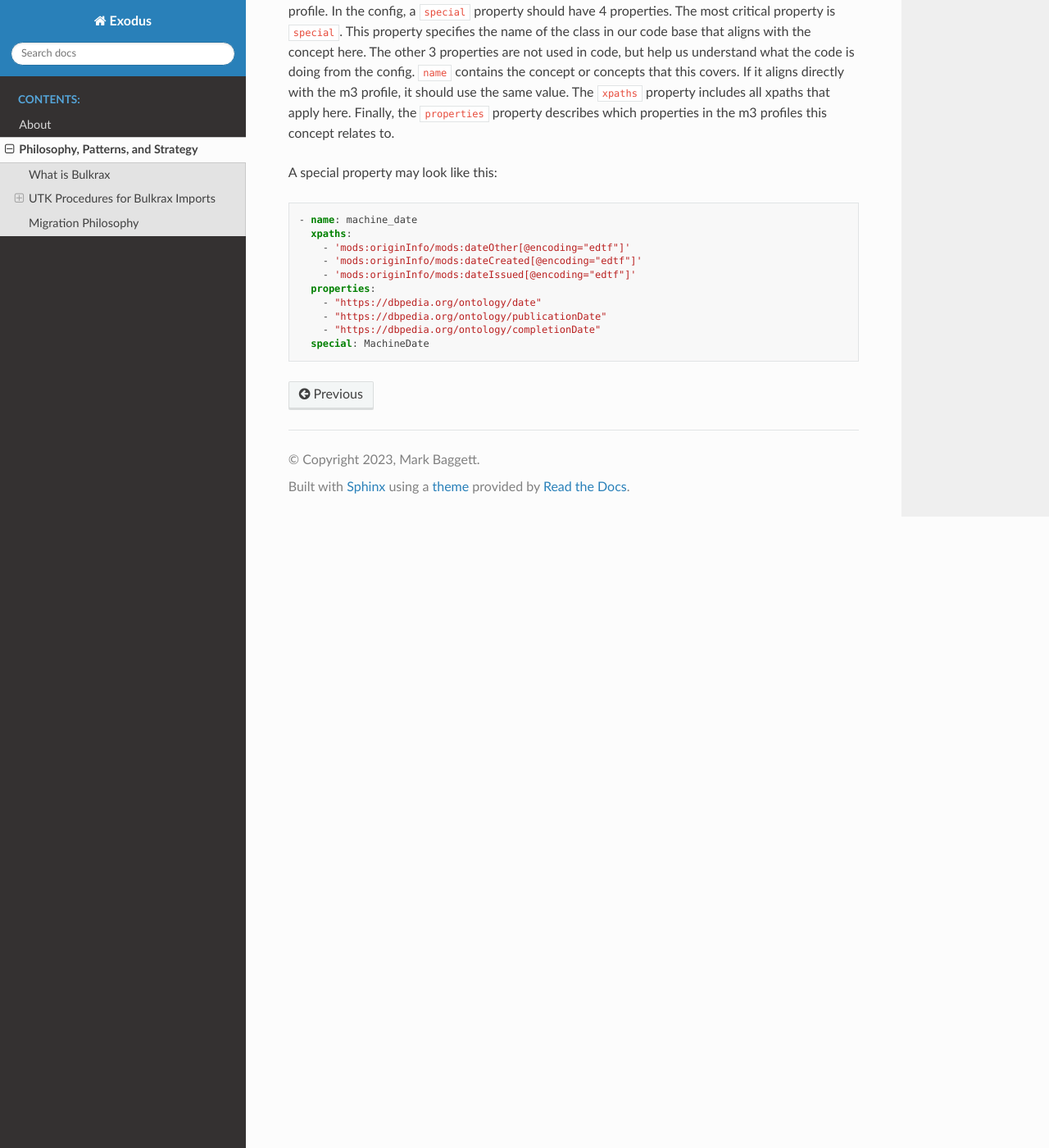
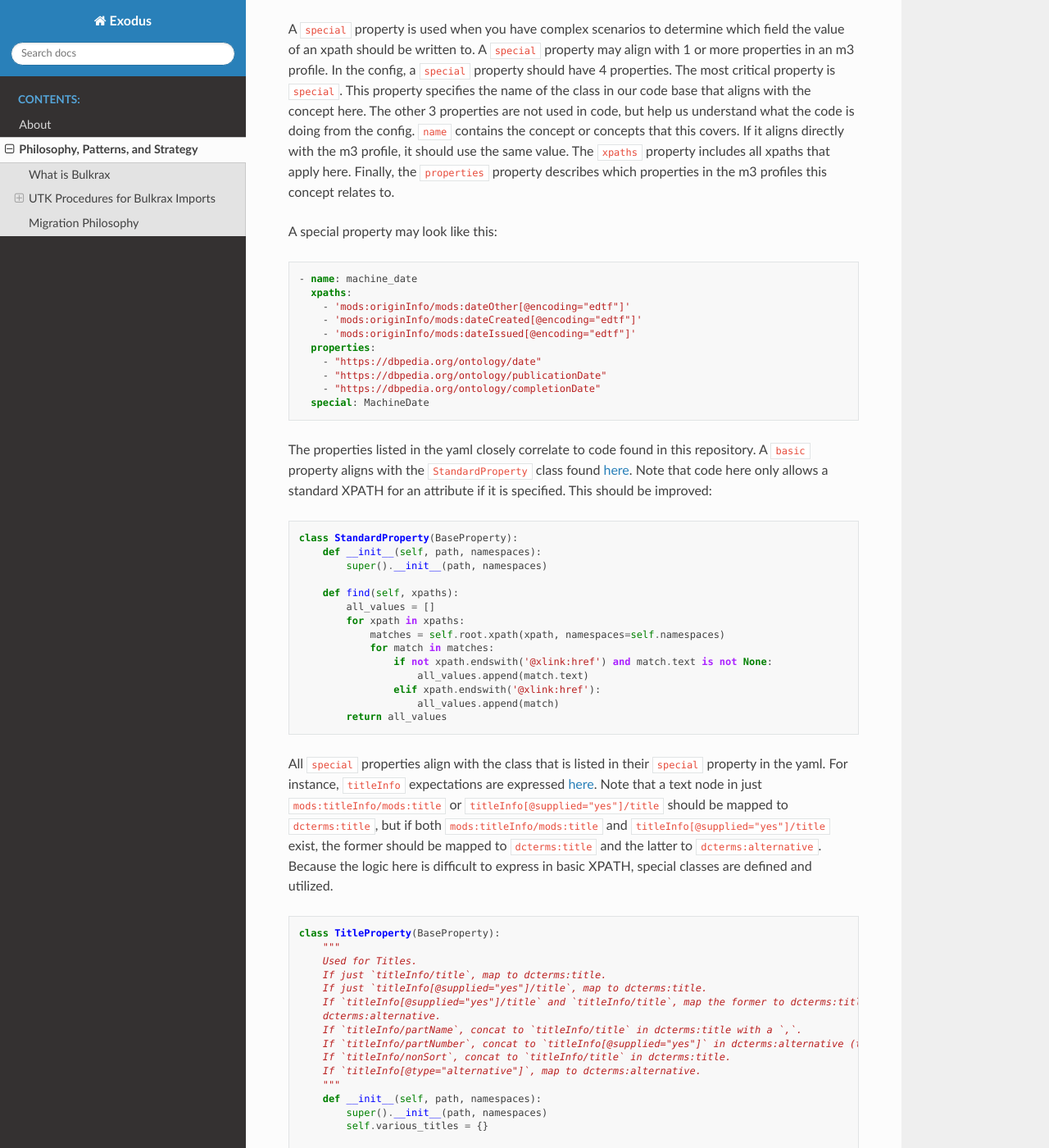
Before and after one commit to markpbaggett/exodus, a Sphinx documentation site: the page built from docs/source/contents/00_philosophy_patterns_strategy.rst, in a window 1280 px wide and 1400 px high, scrolled down 2732 px. Shown: the whole window at 82% size. Built offline with Sphinx 7.4.7 and the Read the Docs theme 2.0.0, drawn with Linux system fonts in a browser that asks for light colours; some of the changed text lies outside the part shown.

Commit message:
Explain.

```diff
--- a/docs/source/contents/00_philosophy_patterns_strategy.rst
+++ b/docs/source/contents/00_philosophy_patterns_strategy.rst
@@ -87,11 +87,13 @@
 ====================
 
 UTK's philosophy for migration is to automate as much of the migration as possible without touching metadata or files by
-hand.
+hand. In order to prepare for migration, UTK developed a `metadata mapping <https://utk-mods-to-rdf.readthedocs.io/>`_
+from MODS to RDF that informs migration utilities how to read in descriptive metadata in MODS and write it to the correct
+RDF field.
 
-In order to do this, UTK starts by defining a machine-readable config for working with its descriptive metadata. The
-machine readable file is in yaml. The yaml file has 1 property called :code:`mapping` with an array of properties that
-align with our m3 profile or another m3 profile.
+In order to align code with this metadata mapping, UTK starts by defining a machine-readable config for working with its
+descriptive metadata. The machine readable file is in yaml. The yaml file has 1 property called :code:`mapping` with an
+array of properties that align with our m3 profile or another m3 profile.
 
 There are two patterns for properties:  :code:`basic` and :code:`special`.
 
@@ -134,3 +136,116 @@
           - "https://dbpedia.org/ontology/publicationDate"
           - "https://dbpedia.org/ontology/completionDate"
         special: MachineDate
+
+The properties listed in the yaml closely correlate to code found in this repository.  A :code:`basic` property aligns
+with the :code:`StandardProperty` class found `here <https://github.com/markpbaggett/exodus/blob/main/exodus/exodus.py#L18>`_.
+Note that code here only allows a standard XPATH for an attribute if it is specified.  This should be improved:
+
+.. code-block:: python
+
+    class StandardProperty(BaseProperty):
+        def __init__(self, path, namespaces):
+            super().__init__(path, namespaces)
+
+        def find(self, xpaths):
+            all_values = []
+            for xpath in xpaths:
+                matches = self.root.xpath(xpath, namespaces=self.namespaces)
+                for match in matches:
+                    if not xpath.endswith('@xlink:href') and match.text is not None:
+                        all_values.append(match.text)
+                    elif xpath.endswith('@xlink:href'):
+                        all_values.append(match)
+            return all_values
+
+All :code:`special` properties align with the class that is listed in their :code:`special` property in the yaml. For
+instance, :code:`titleInfo` expectations are expressed `here <https://utk-mods-to-rdf.readthedocs.io/en/latest/contents/4_mapping.html#titleinfo>`_.
+Note that a text node in just :code:`mods:titleInfo/mods:title` or :code:`titleInfo[@supplied="yes"]/title` should be
+mapped to :code:`dcterms:title`, but if both :code:`mods:titleInfo/mods:title` and :code:`titleInfo[@supplied="yes"]/title`
+exist, the former should be mapped to :code:`dcterms:title` and the latter to :code:`dcterms:alternative`. Because the
+logic here is difficult to express in basic XPATH, special classes are defined and utilized.
+
+.. code-block:: python
+
+    class TitleProperty(BaseProperty):
+        """
+        Used for Titles.
+        If just `titleInfo/title`, map to dcterms:title.
+        If just `titleInfo[@supplied="yes"]/title`, map to dcterms:title.
+        If `titleInfo[@supplied="yes"]/title` and `titleInfo/title`, map the former to dcterms:title, and the latter to
+        dcterms:alternative.
+        If `titleInfo/partName`, concat to `titleInfo/title` in dcterms:title with a `,`.
+        If `titleInfo/partNumber`, concat to `titleInfo[@supplied="yes"]` in dcterms:alternative (this is going to be hard).
+        If `titleInfo/nonSort`, concat to `titleInfo/title` in dcterms:title.
+        If `titleInfo[@type="alternative"]`, map to dcterms:alternative.
+        """
+        def __init__(self, path, namespaces):
+            super().__init__(path, namespaces)
+            self.various_titles = {}
+
+        def __find_plain_titles(self):
+            self.various_titles['plain'] = [thing.text for thing in self.root.xpath(
+                'mods:titleInfo[not(@supplied)][not(@type="alternative")]/mods:title',
+                namespaces=self.namespaces
+            )]
+            return
+
+        def __find_supplied_titles(self):
+            self.various_titles['supplied'] = [thing.text for thing in self.root.xpath(
+                'mods:titleInfo[@supplied]/mods:title',
+                namespaces=self.namespaces
+            )]
+            return
+
+        def __find_part_names(self):
+            self.various_titles['part_names'] = [thing.text for thing in self.root.xpath(
+                'mods:titleInfo/mods:partName',
+                namespaces=self.namespaces
+            )]
+            return
+
+        def __find_part_numbers(self):
+            self.various_titles['part_numbers'] = [thing.text for thing in self.root.xpath(
+                'mods:titleInfo/mods:partNumber',
+                namespaces=self.namespaces
+            )]
+            return
+
+        def __find_non_sorts(self):
+            self.various_titles['non_sorts'] = [thing.text for thing in self.root.xpath(
+                'mods:titleInfo/mods:nonSort',
+                namespaces=self.namespaces
+            )]
+            return
+
+        def __find_alternatives(self):
+            self.various_titles['alternatives'] = [thing.text for thing in self.root.xpath(
+                'mods:titleInfo[@type="alternative"]/mods:title',
+                namespaces=self.namespaces
+            )]
+            return
+
+        def find(self):
+            # TODO: Gross!  This had so many needless side effects.  Fix!
+            self.__find_plain_titles()
+            self.__find_supplied_titles()
+            self.__find_non_sorts()
+            self.__find_part_numbers()
+            self.__find_part_names()
+            self.__find_alternatives()
+            # TODO: for now, just handle supplied, alternatives, and normal titles.
+            titles = []
+            alternatives = []
+            if len(self.various_titles['supplied']) > 0 and len(self.various_titles['plain']) > 0:
+                for title in self.various_titles['supplied']:
+                    titles.append(title)
+                for title in self.various_titles['plain']:
+                    alternatives.append(title)
+            else:
+                for title in self.various_titles['supplied']:
+                    titles.append(title)
+                for title in self.various_titles['plain']:
+                    titles.append(title)
+            for title in self.various_titles['alternatives']:
+                alternatives.append(title)
+            return {'title': titles, 'alternative_title': alternatives}
```
